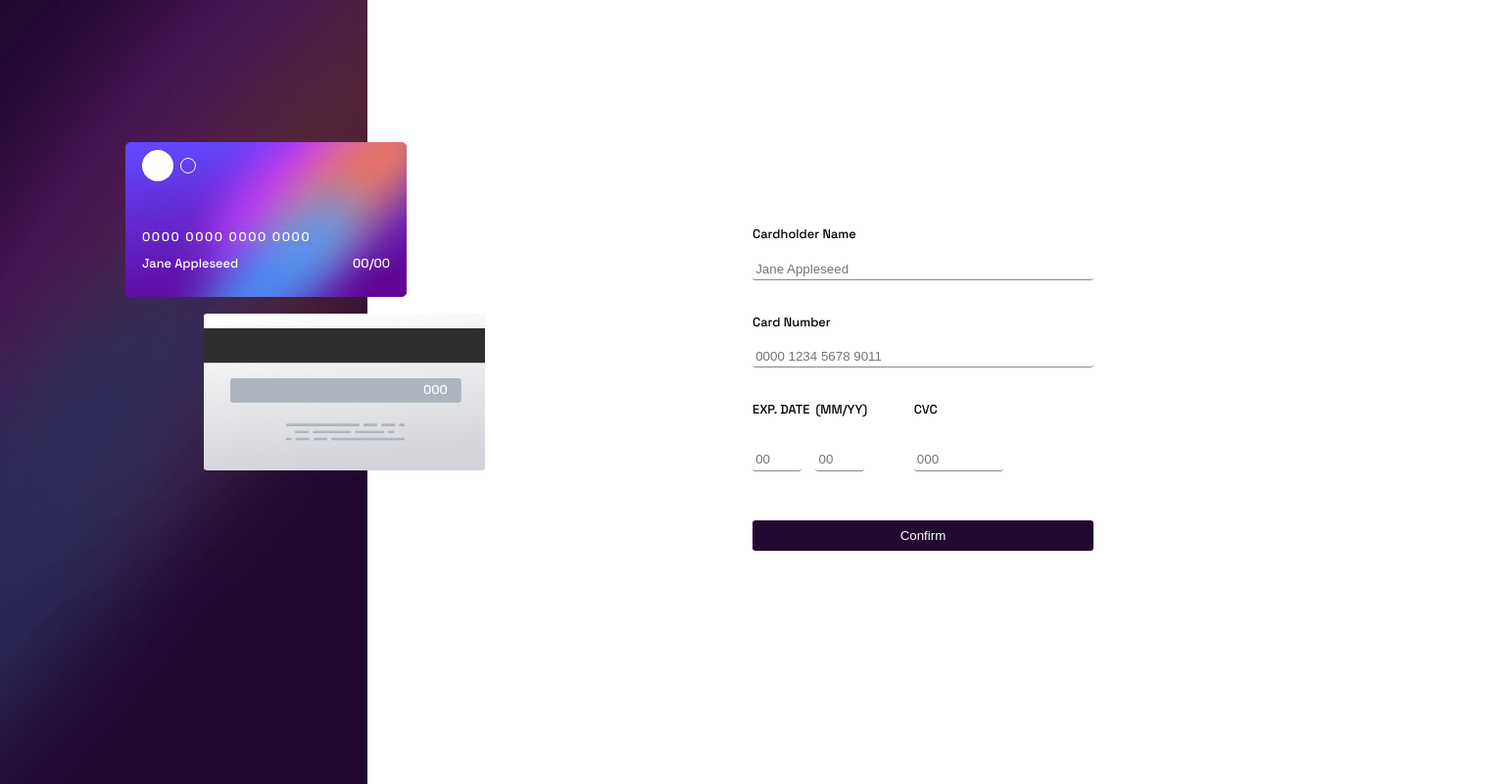
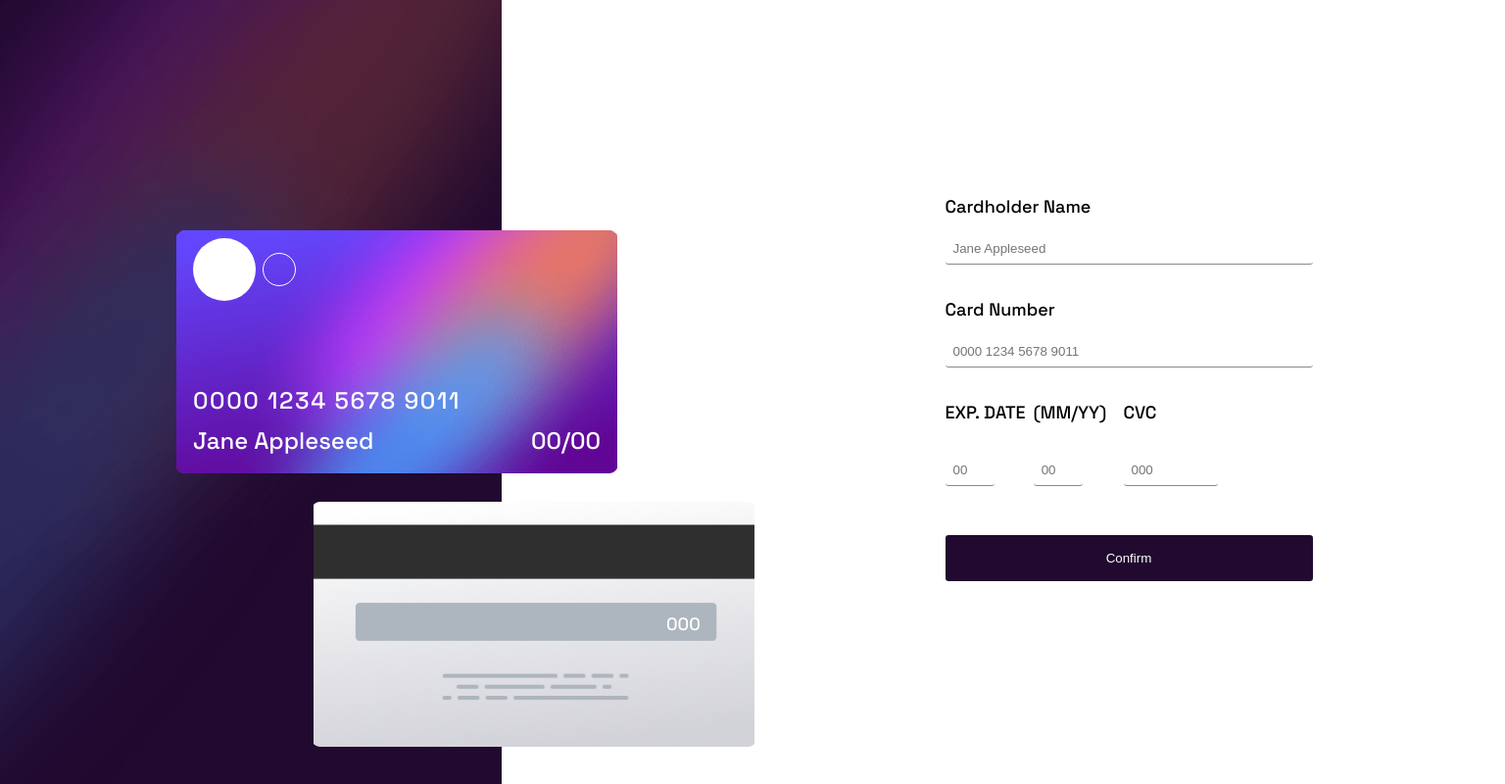
Before and after one commit to ioangheraszim/FM-interactive-details-form, a plain HTML site: page index.html in a window 1536 px wide. Shown: the whole page at 98% size. Drawn offline with Linux system fonts and the light colour scheme.

Commit message:
finished interactive card details FM project
had to restyle was accidentally zoomed in to 200%, added to additional regex code to js, modified max length propriety of name card

```diff
--- a/index.html
+++ b/index.html
@@ -27,7 +27,7 @@
           <div class="empty-circle"></div>
         </div>
         <div class="content">
-          <p id="numberofcards" class="number-of-cards">0000 0000 0000 0000</p>
+          <p id="numberofcards" class="number-of-cards">0000 1234 5678 9011</p>
           <div class="info">
             <p id="nameofcards">Jane Appleseed</p>
             <p><span id="monthcards">00</span>/<span id="yearcards">00</span></p>
@@ -39,12 +39,12 @@
       <form id="form" class="form-container" action="">
         <div class="input-control information">
           <label for="cardname">Cardholder Name</label>
-          <input id="cardname" type="text" name="cardname" placeholder="Jane Appleseed" oninput="nameInput()">
+          <input id="cardname" type="text" name="cardname" placeholder="Jane Appleseed" maxlength="18" oninput="nameInput()">
           <p class="errorWarning">Can't be empty</p>
         </div>
         <div class="input-control information">
           <label for="cardNumber">Card Number</label>
-          <input id="cardnumber" type="text" name="cardNumber" placeholder="0000 1234 5678 9011" maxlength="19" oninput="cardInput()">
+          <input id="cardnumber" type="text" name="cardNumber" placeholder="0000 1234 5678 9011" maxlength="16" oninput="cardInput()">
           <p class="errorWarning">Can't be empty</p>
         </div>
         <div class="authenticator">
--- a/script.js
+++ b/script.js
@@ -84,7 +84,9 @@ form.addEventListener('submit', function(e) {
         showErrorInformation(expDateMonth, 'Cannot be empty!')
     } else if(expDateMonth.value.length < 2 ){
         showErrorInformation(expDateMonth, 'Needs 2 numbers ples')
-    } else {
+    } else if (!numbersOnly(expDateMonth.value)) {
+        showErrorInformation(expDateMonth, 'Numbers please!')
+    }else {
         showSuccess(expDateMonth);
     }
 
@@ -93,7 +95,9 @@ form.addEventListener('submit', function(e) {
         showErrorInformation(expDateYear, 'Cannot be empty!')
     } else if(expDateYear.value.length < 2){
         showErrorInformation(expDateYear, 'Needs 2 numbers ples')
-    } else {
+    } else if (!numbersOnly(expDateYear.value)) {
+        showErrorInformation(expDateYear, 'Numbers please!')
+    }else {
         showSuccess(expDateYear);
     }
 
@@ -102,7 +106,9 @@ form.addEventListener('submit', function(e) {
         showErrorInformation(cvc, 'Cannot be empty!')
     } else if(cvc.value.length < 3 ){
         showErrorInformation(cvc, 'Needs 3 numbers ples')
-    } else {
+    } else if (!numbersOnly(cvc.value)) {
+        showErrorInformation(cvc, 'Numbers please!')
+    }else {
         showSuccess(cvc);
     }
 
@@ -143,7 +149,7 @@ function nameInput () {
 
 // Card input visual
 function cardInput() {
-    const cardString = '0000 0000 0000 0000';
+    const cardString = '0000 1234 5678 9011';
     if (cardNumber.value === ''){
         numberCards.innerText = cardString;
     } else {
--- a/style.css
+++ b/style.css
@@ -19,43 +19,48 @@
     padding: 0;
 }
 
+/* display flex */
+
+body, .content, .circles, .form-container, .authenticator, .bottom-form, #success {
+    display: flex;
+}
+
 body {
-    display: flex;
     flex-direction: column;
     justify-content: center;
     align-items: center;
     font-family: 'Space Grotesk', sans-serif;
-    font-size: .8rem;
+    font-size: 1.125rem;
     background-color: var(--white);
 }
 
 .container {
+    min-height: 100vh;
     width: 23.438rem;
-    flex-basis: auto;
 }
 
 .background-image {
     position: absolute;
 }
 
+/* Top Mobile Image */
 .mobile-image {
-    background-image: url(./images/bg-main-mobile.png);
+    background: url(./images/bg-main-mobile.png) no-repeat center center/cover;
     width: 23.438rem;
     height: 15rem;
 }
 
+/* Back card holding CVC */
 .back-card {
-
     background: url(./images/bg-card-back.png) no-repeat center center/cover;
     height: 10rem;
     width: 17.938rem;
-
     position: relative;
     top: 1rem;
     left: 4rem;
 }
 
-
+/* CVC information */
 .back-card .cvc-info {
     position: relative;
     top: 4.3rem;
@@ -63,6 +68,7 @@ body {
     color: var(--white);
 }
 
+/* Front card holding card information */
 .front-card {
     background: url(./images/bg-card-front.png) no-repeat center center/cover;
     height: 10rem;
@@ -74,7 +80,6 @@ body {
 }
 
 .circles {
-    display: flex;
     justify-content: flex-start;
     align-items: center;
     margin-left: 1rem;
@@ -100,7 +105,6 @@ body {
 .content {
     margin-top: 3rem;
     margin-left: 1rem;
-    display: flex;
     flex-direction: column;
     color: var(--white);
 }
@@ -119,10 +123,9 @@ body {
 /* Form Styling */
 
 .form-container {
-    display: flex;
     justify-content: flex-start;
     flex-direction: column;
-    width: 348px;
+    width: 23.438rem;
 }
 
 .form-container .input-control {
@@ -135,19 +138,18 @@ body {
 }
 
 .authenticator {
-    display: flex;
     justify-content: space-between;
     margin-bottom: 1rem;
 }
 
 .authenticator label {
+    margin-right: .5rem;
     margin-bottom: 1rem;
 }
 
 .authenticator-left {
     display: flex;
     justify-content: flex-start;
-    width: 50%;
 }
 
 .authenticator-left input{
@@ -184,7 +186,7 @@ body {
 }
 
 input {
-    padding: .2rem;
+    padding: .5rem;
     margin-bottom: .5rem;
     border: none;
     border-bottom: 1px solid var(--dark-grayish);
@@ -195,8 +197,12 @@ input:focus {
     outline: 1px solid var(--gradient-second);
 }
 
+input:hover {
+    outline: 1px solid var(--gradient-first);
+}
+
 .submitBtn {
-    padding: .5rem;
+    padding: 1rem;
     background-color: var(--very-dark-violet);
     color: var(--white);
     border: none;
@@ -210,13 +216,14 @@ input:focus {
 }
 
 .bottom-form {
-    display: block;
+    padding: .5rem;
+    justify-content: center;
+    align-items: center;
 }
 
 #success {
-    display: flex;
     flex-direction: column;
-    justify-content: flex-start;
+    justify-content: center;
     align-items: center;
     display: none;
 }
@@ -226,7 +233,7 @@ input:focus {
 }
 
 #success h2 {
-    font-size: 1.2rem;
+    font-size: 1.25rem;
     margin-bottom: 1rem;
     text-transform: capitalize;
     letter-spacing: .3rem;
@@ -243,13 +250,12 @@ input:focus {
     width: 100%;
 }
 
-@media (min-width:990px){
+@media (min-width:81.25rem){
     .container {
         width: 100%;
         display: flex;
         align-items: center;
         justify-content: center;
-        flex-wrap: wrap;
         min-height: 100vh;
     }
 
@@ -268,20 +274,45 @@ input:focus {
 
     .desktop-image {
         position: absolute;
-        background-image: url(./images/bg-main-desktop.png);
-        width: 23.438rem;
+        background: url(./images/bg-main-desktop.png) no-repeat center center/cover;
+        width: 32rem;
         height: 100vh;
    }
 
    .back-card {
-        top: 20rem;
-        left: 13rem;
+        width: 450px;
+        height: 250px;
+        top: 32rem;
+        left: 20rem;
    }
 
+   .back-card .cvc-info {
+        position: relative;
+        top: 45%;
+        left: 80%;
+    }
+
    .front-card {
+        width: 450px;
+        height: 250px;
         top: -1rem;
         left: 10em;
    }
+
+   .circles .full-circle {
+        width: 4rem;
+        height: 4rem;
+    }
+
+    .circles .empty-circle {
+        width: 2rem;
+        height: 2rem;
+    }
+
+    .content , .content .number-of-cards {
+        font-size: 1.5rem;
+        margin-top: 2.7rem;
+    }
 
     .mobile-image {
         display:none;
```
